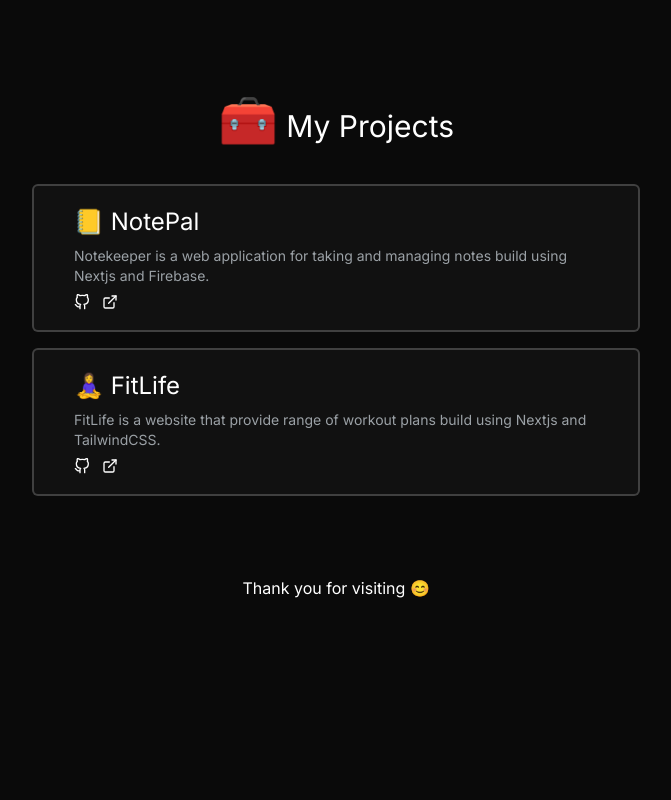
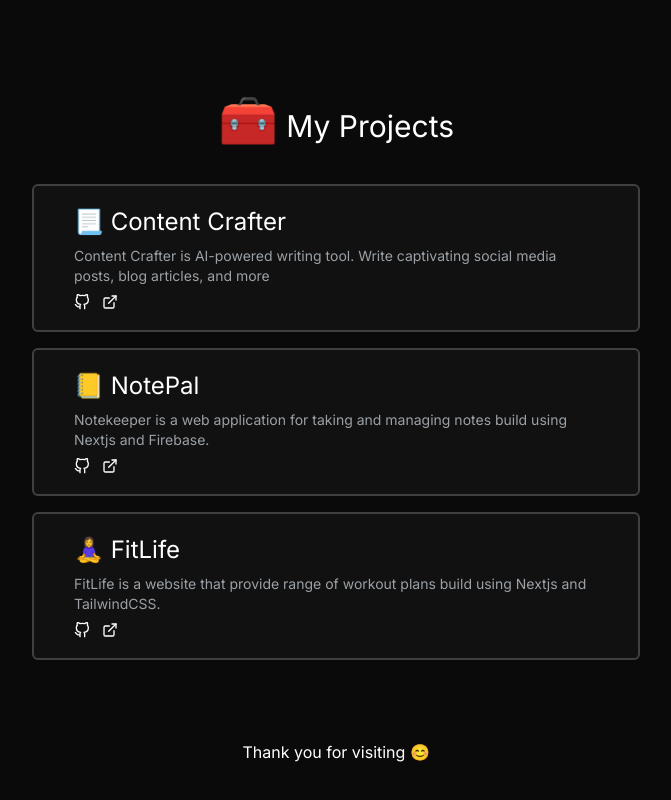
Before and after one commit to PoojaBela/PoojaBela.github.io, a React (Vite) app: page / in a window 1280 px wide. Shown: the part 1050-1850 px from the top of the page, without its empty margins (304-975 px from the left). Before the commit the page ends 1690 px from the top, so only its background shows below. Built offline with nearby package versions, Linux system fonts and the light colour scheme; a web font is replaced by a local one.

Commit message:
added project

```diff
--- a/src/components/Projects.jsx
+++ b/src/components/Projects.jsx
@@ -1,6 +1,12 @@
 const Projects = () => {
 
     const projects = ([
+        {
+            name: '📃 Content Crafter',
+            description: 'Content Crafter is AI-powered writing tool. Write captivating social media posts, blog articles, and more',
+            demo: 'https://content-crafter.vercel.app/',
+            code: 'https://github.com/poojabela/content-crafter',
+        },
         {
             name: '📒 NotePal',
             description: 'Notekeeper is a web application for taking and managing notes build using Nextjs and Firebase.',
```
